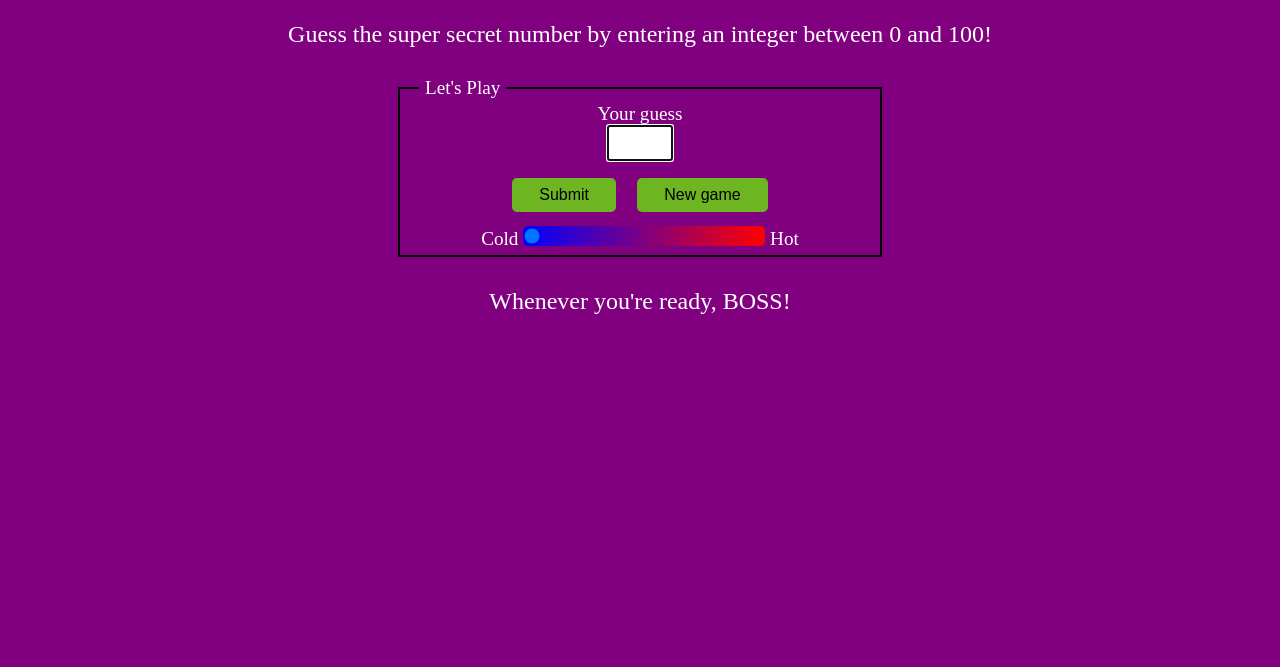
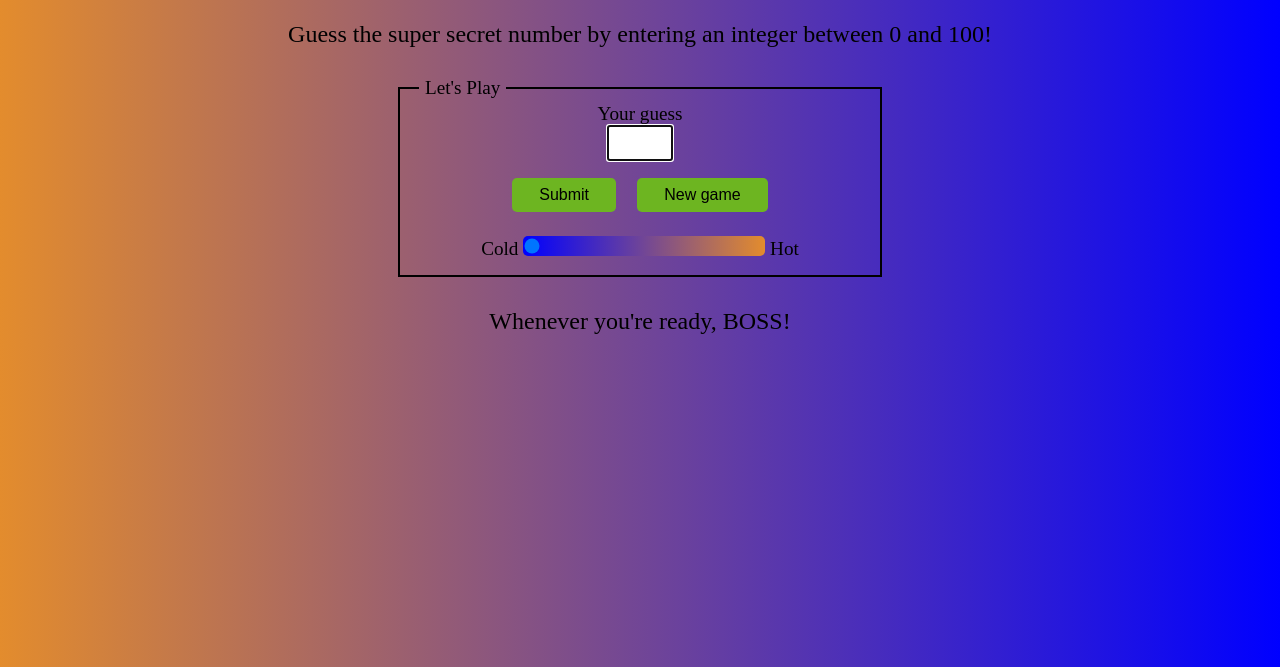
Before and after one commit to andela-calim/hot-or-cold, a plain HTML site: page index.html in a window 1280 px wide. Shown: the part 133-800 px from the top of the page. Drawn offline with Linux system fonts and the light colour scheme.

Commit message:
css edit final

```diff
--- a/css/main.css
+++ b/css/main.css
@@ -9,12 +9,13 @@ body {
 	margin-top: 3%;
 	text-align: center;
 	font-size: 1.2rem;
-	color: #fff;
-	background-color: purple;
-	-webkit-background-size: cover;
-  	-moz-background-size: cover;
-  	-o-background-size: cover;
-	background-size: cover;
+	color: #000;
+
+	/*background-color: purple;*/
+	background-image: -webkit-linear-gradient(left, blue, #E38C2D);
+  background: -o-linear-gradient(left, blue, #E38C2D);
+  background: -moz-linear-gradient(left, blue, #E38C2D);
+  background: linear-gradient(to left, blue , #E38C2D);
 }
 
 h1 {
@@ -74,6 +75,10 @@ button:hover {
 
 /************************
 ************Thermometer*/
+#slider {
+	padding: 10px 0;
+}
+
 #slide {
 	width: 50%;
 }
@@ -82,6 +87,9 @@ input[type='range'] {
 	-webkit-appearance: none;
 	padding: 2px 1px;
 	-webkit-border-radius: 5px;
-	background-image: -webkit-linear-gradient(left, blue, red);
+	background-image: -webkit-linear-gradient(right, blue, #E38C2D);
+  background: -o-linear-gradient(right, blue, #E38C2D);
+  background: -moz-linear-gradient(right, blue, #E38C2D);
+  background: linear-gradient(to right, blue , #E38C2D);
 }
 /*******thermometer end*/
```
